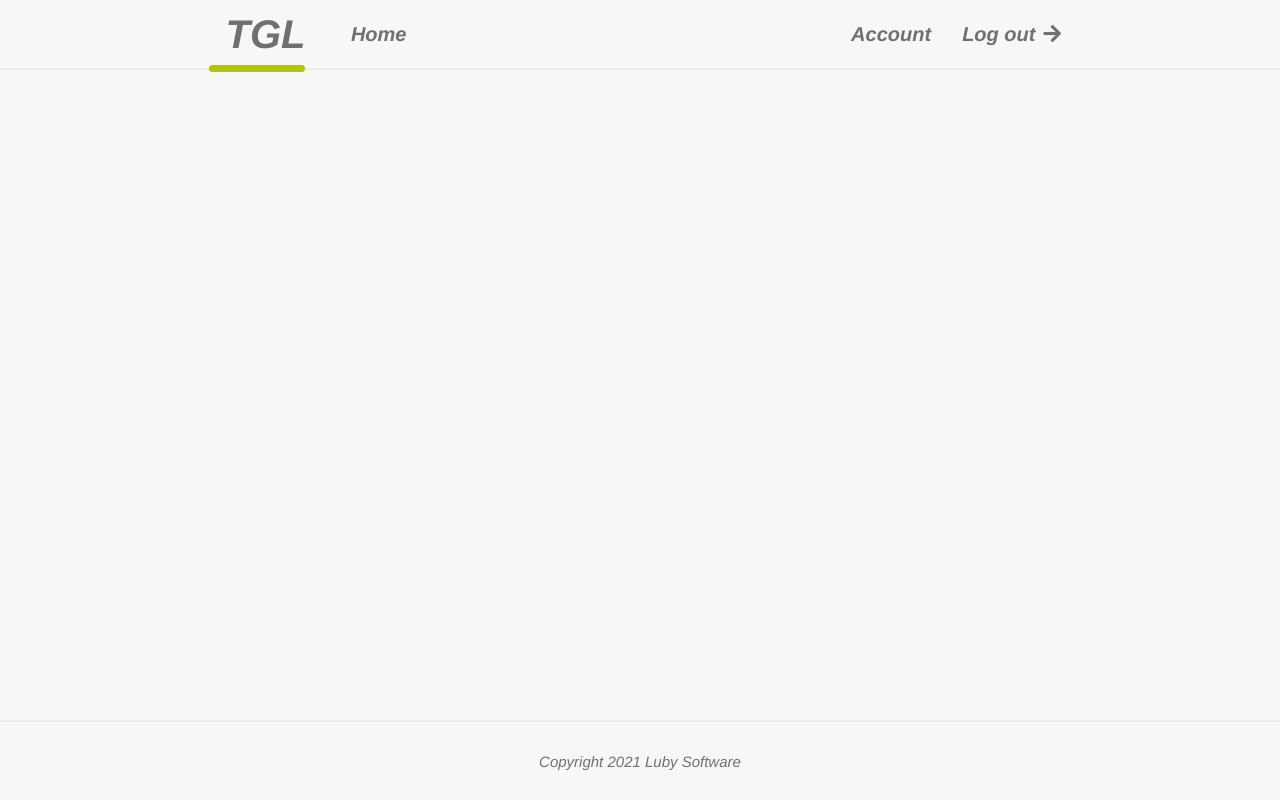
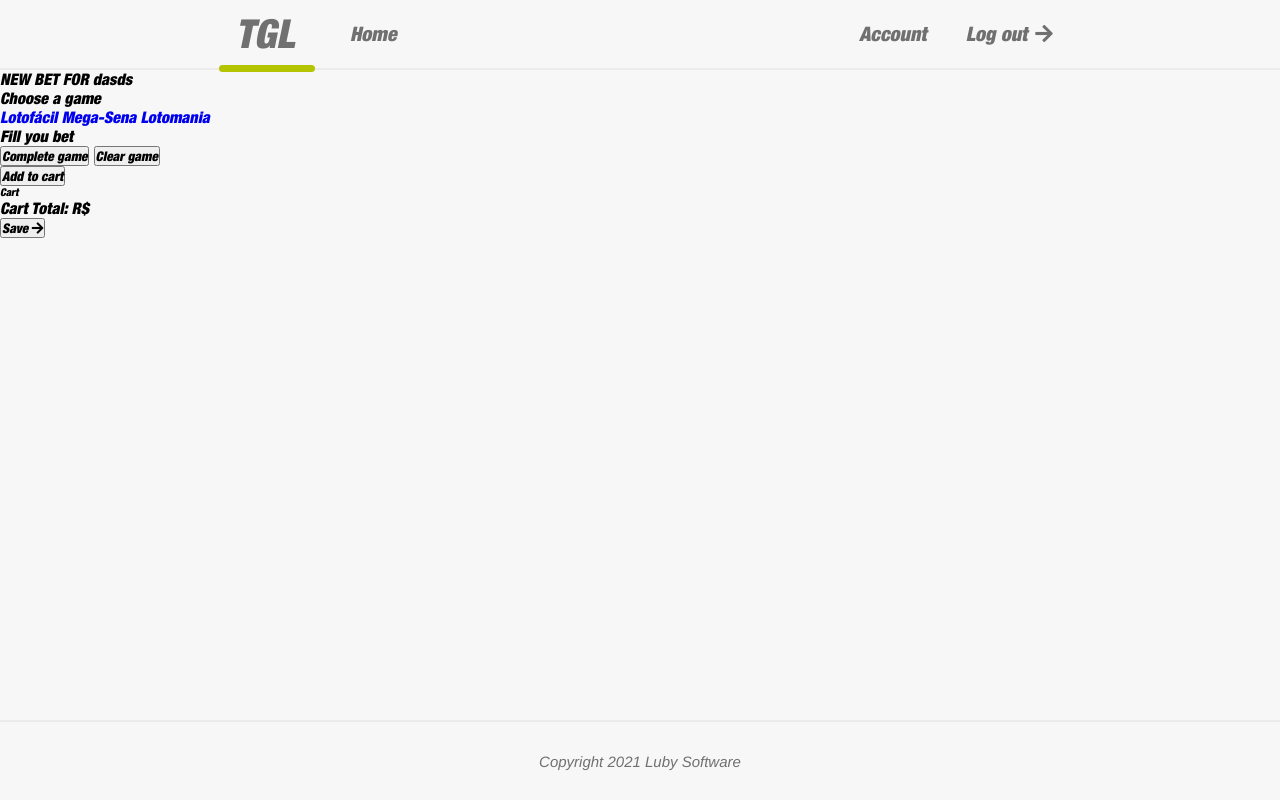
Before and after one commit to albertojcvs/Prova-Javascript-LabLuby, a plain HTML site: page index.html in a window 1280 px wide. Drawn offline with Linux system fonts and the light colour scheme.

Commit message:
add the html of main section e add the fonts bold and lighter

```diff
--- a/index.html
+++ b/index.html
@@ -28,7 +28,38 @@
           ></a>
         </div>
       </header>
-      <main class="main-container"></main>
+      <main class="main-container">
+        <div class="games-container">
+          <p>
+            <span> NEW BET </span> FOR
+            <span id="gameName" class="game-name">dasds</span>
+          </p>
+          <p class="text-lighter">Choose a game</p>
+          <nav class="choose-game-container">
+            <a href="#" class="lotofacil-game"> Lotofácil</a>
+            <a href="#" class="mega-game">Mega-Sena</a>
+            <a href="#" class="lotomania-game">Lotomania</a>
+          </nav>
+          <p>Fill you bet</p>
+          <p class="game-description" id="gameDescription"></p>
+          <div class="numbers-container"></div>
+          <div class="button-line">
+            <div class="button-group">
+              <button>Complete game</button>
+              <button>Clear game</button>
+            </div>
+            <button>Add to cart</button>
+          </div>
+        </div>
+        <div class="cart-container">
+          <h6>Cart</h6>
+          <div class="cart-itens-container"></div>
+          <div class="cart-total-container">
+            <span class="text-bold">Cart</span> <span>Total: R$</span><span id="cartTotal"></span>
+          </div>
+          <button>Save <i class="fas fa-arrow-right"></i></button>
+        </div>
+      </main>
       <footer class="footer-container">Copyright 2021 Luby Software</footer>
     </div>
     <script src="./src/js/index.js"></script>
--- a/src/styles/global.css
+++ b/src/styles/global.css
@@ -3,7 +3,7 @@
     padding: 0;
     box-sizing: border-box;
     text-decoration: none;
-    font-family:  "Helvetica Neue";
+    font-family:  "Helvetica Neue bold";
 
 }
 
@@ -20,10 +20,20 @@ html,body,.container{
     "footer";
     grid-template-columns: auto;
     grid-template-rows: 70px 1fr 80px ;
-    font-weight: normal;
     font-style: italic;
 }
 @font-face {
-    font-family: "Helvetica Neue";
+    font-family: "Helvetica Neue bold";
     src: url(../resources/fonts/Helvetica\ Neue\ LTW0697BlkCnObl.ttf);
+    font-weight: bold;
 }
+@font-face {
+    font-family: "Helvetica Neue lighter";
+    src: url("../resources/fonts/Helvetica\ Neue\ UltraLight.ttf");
+    font-weight: lighter;
+}
+@font-face {
+    font-family: "Helvetica Neue normal";
+    src: url("../resources/fonts/Helvetica\ Neue\ W01\ 66\ Medium\ It.ttf");
+    font-weight: normal;
+}
```
Also changed, not shown: src/resources/fonts/Helvetica Neue UltraLight.ttf (added), src/resources/fonts/Helvetica Neue W01 66 Medium It.ttf (added).
